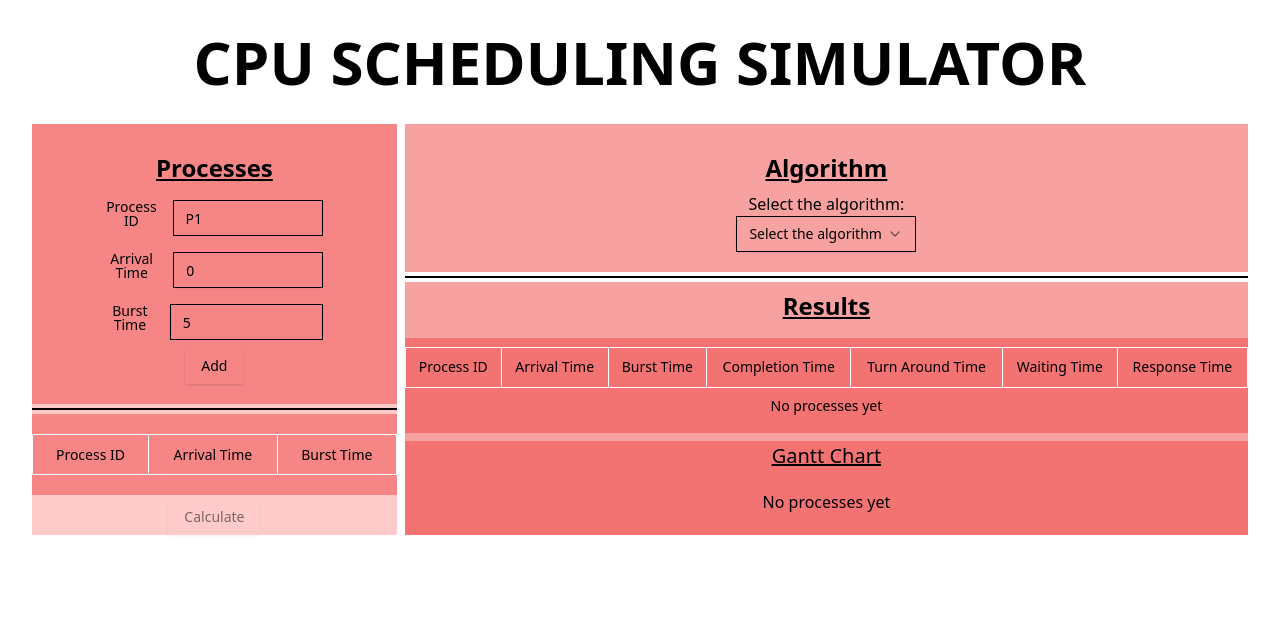
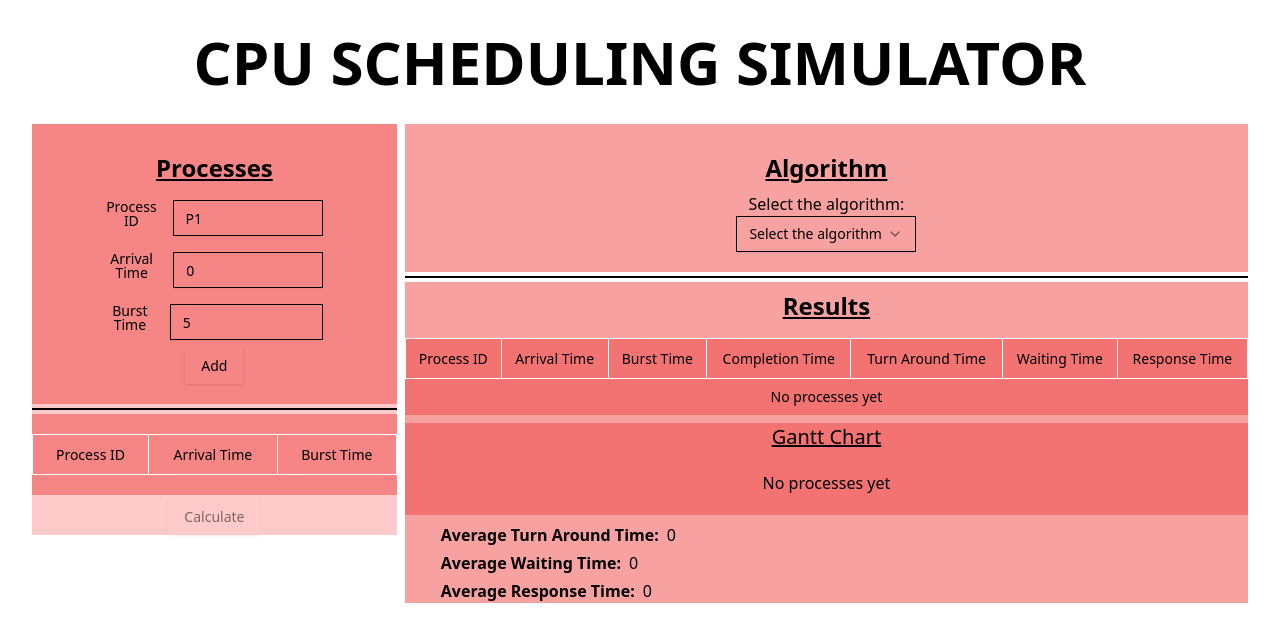
Before and after one commit to Tejas383/LPU_CSE311_CA2, a React (Vite) app: page / in a window 1280 px wide. Shown: the top 642 px of the page. Built offline with nearby package versions, Linux system fonts and the light colour scheme.

Commit message:
added average tat, wt,and rt

```diff
--- a/src/Results.jsx
+++ b/src/Results.jsx
@@ -3,11 +3,31 @@ import ResultsTable from './ResultsTable'
 import GanttChart from './GanttChart'
 
 const Results = ({process, ganttData}) => {
+  const n = process.length;
+  const averageTAT = n ? (process.reduce((sum, p) => sum + (p.tat ?? 0), 0) / n).toFixed(2) : 0;
+  const averageWT = n ? (process.reduce((sum, p) => sum + (p.wt ?? 0), 0) / n).toFixed(2) : 0;
+  const averageRT = n ? (process.reduce((sum, p) => sum + (p.rt ?? 0), 0) / n).toFixed(2) : 0;
+
   return (
     <div className='flex flex-col items-center justify-center bg-red-500/50 w-full h-full gap-2'>
       <h2 className='font-bold text-2xl underline p-2'>Results</h2>
       <ResultsTable process={process} />
       <GanttChart gantt={ganttData} />
+
+      <div className="flex flex-col items-start w-full px-5 gap-1 ml-8">
+        <div className='flex flex-row gap-2'>
+          <span className='font-bold '>Average Turn Around Time: </span>
+          <span> {averageTAT}</span>
+        </div>
+        <div className='flex flex-row gap-2'>
+          <span className='font-bold '>Average Waiting Time: </span>
+          <span> {averageWT}</span>
+        </div>
+        <div className='flex flex-row gap-2'>
+          <span className='font-bold '>Average Response Time: </span>
+          <span> {averageRT}</span>
+        </div>
+      </div>
     </div>
   )
 }
```
